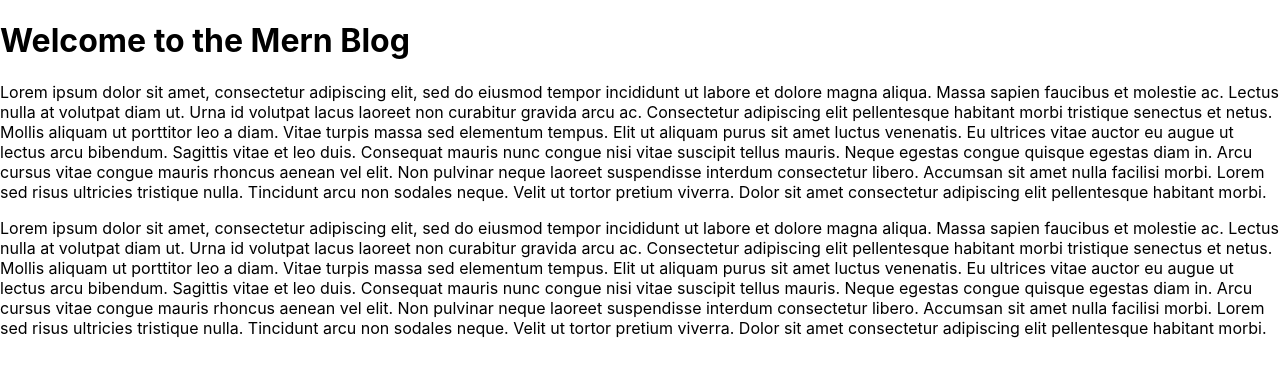
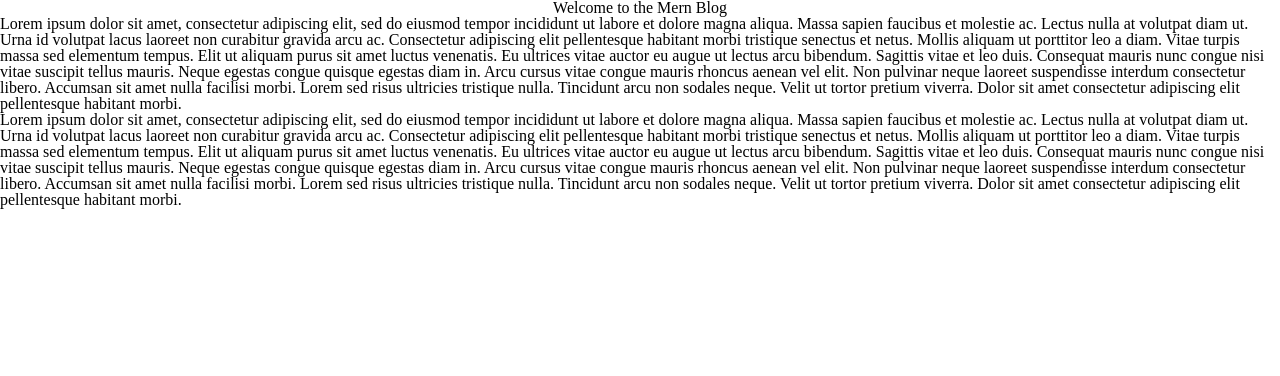
Before and after one commit to mosesvk/_mernBlog, a React (Create React App) app in the folder frontend/: page / in a window 1280 px wide. Shown: the top 376 px of the page. Built offline with nearby package versions, Linux system fonts and the light colour scheme.

Commit message:
initial pages input

```diff
--- a/frontend/package.json
+++ b/frontend/package.json
@@ -35,5 +35,10 @@
       "last 1 firefox version",
       "last 1 safari version"
     ]
+  },
+  "devDependencies": {
+    "autoprefixer": "^10.4.7",
+    "postcss": "^8.4.14",
+    "tailwindcss": "^3.1.6"
   }
 }
--- /dev/null
+++ b/frontend/postcss.config.js
@@ -0,0 +1,6 @@
+module.exports = {
+  plugins: {
+    tailwindcss: {},
+    autoprefixer: {},
+  },
+}
--- a/frontend/src/App.css
+++ /dev/null
@@ -1,38 +0,0 @@
-.App {
-  text-align: center;
-}
-
-.App-logo {
-  height: 40vmin;
-  pointer-events: none;
-}
-
-@media (prefers-reduced-motion: no-preference) {
-  .App-logo {
-    animation: App-logo-spin infinite 20s linear;
-  }
-}
-
-.App-header {
-  background-color: #282c34;
-  min-height: 100vh;
-  display: flex;
-  flex-direction: column;
-  align-items: center;
-  justify-content: center;
-  font-size: calc(10px + 2vmin);
-  color: white;
-}
-
-.App-link {
-  color: #61dafb;
-}
-
-@keyframes App-logo-spin {
-  from {
-    transform: rotate(0deg);
-  }
-  to {
-    transform: rotate(360deg);
-  }
-}
--- a/frontend/src/App.js
+++ b/frontend/src/App.js
@@ -3,7 +3,6 @@ import HomePage from './pages/HomePage';
 import AboutPage from './pages/AboutPage';
 import ArticlePage from './pages/ArticlePage';
 import ArticlesListPage from './pages/ArticlesListPage';
-import './App.css';
 
 function App() {
   return (
--- a/frontend/src/index.css
+++ b/frontend/src/index.css
@@ -1,13 +1,54 @@
+@tailwind base;
+@tailwind components;
+@tailwind utilities;
+
+
+
 body {
-  margin: 0;
-  font-family: -apple-system, BlinkMacSystemFont, 'Segoe UI', 'Roboto', 'Oxygen',
-    'Ubuntu', 'Cantarell', 'Fira Sans', 'Droid Sans', 'Helvetica Neue',
-    sans-serif;
-  -webkit-font-smoothing: antialiased;
-  -moz-osx-font-smoothing: grayscale;
+  font-family: 'Segoe UI', Tahoma, Geneva, Verdana, sans-serif;
+  font-size: 18px;
 }
 
-code {
-  font-family: source-code-pro, Menlo, Monaco, Consolas, 'Courier New',
-    monospace;
+html, body, div, span, applet, object, iframe,
+h1, h2, h3, h4, h5, h6, p, blockquote, pre,
+a, abbr, acronym, address, big, cite, code,
+del, dfn, em, img, ins, kbd, q, s, samp,
+small, strike, strong, sub, sup, tt, var,
+b, u, i, center,
+dl, dt, dd, ol, ul, li,
+fieldset, form, label, legend,
+table, caption, tbody, tfoot, thead, tr, th, td,
+article, aside, canvas, details, embed,
+figure, figcaption, footer, header, hgroup,
+menu, nav, output, ruby, section, summary,
+time, mark, audio, video {
+	margin: 0;
+	padding: 0;
+	border: 0;
+	font-size: 100%;
+	font: inherit;
+	vertical-align: baseline;
 }
+/* HTML5 display-role reset for older browsers */
+article, aside, details, figcaption, figure,
+footer, header, hgroup, menu, nav, section {
+	display: block;
+}
+body {
+	line-height: 1;
+}
+ol, ul {
+	list-style: none;
+}
+blockquote, q {
+	quotes: none;
+}
+blockquote:before, blockquote:after,
+q:before, q:after {
+	content: '';
+	content: none;
+}
+table {
+	border-collapse: collapse;
+	border-spacing: 0;
+}
--- a/frontend/src/pages/HomePage.js
+++ b/frontend/src/pages/HomePage.js
@@ -3,11 +3,47 @@ import React from 'react';
 const HomePage = () => {
   return (
     <>
-      <h1>Welcome to the Mern Blog</h1>
-      <p>Lorem ipsum dolor sit amet, consectetur adipiscing elit, sed do eiusmod tempor incididunt ut labore et dolore magna aliqua. Massa sapien faucibus et molestie ac. Lectus nulla at volutpat diam ut. Urna id volutpat lacus laoreet non curabitur gravida arcu ac. Consectetur adipiscing elit pellentesque habitant morbi tristique senectus et netus. Mollis aliquam ut porttitor leo a diam. Vitae turpis massa sed elementum tempus. Elit ut aliquam purus sit amet luctus venenatis. Eu ultrices vitae auctor eu augue ut lectus arcu bibendum. Sagittis vitae et leo duis. Consequat mauris nunc congue nisi vitae suscipit tellus mauris. Neque egestas congue quisque egestas diam in. Arcu cursus vitae congue mauris rhoncus aenean vel elit. Non pulvinar neque laoreet suspendisse interdum consectetur libero. Accumsan sit amet nulla facilisi morbi. Lorem sed risus ultricies tristique nulla. Tincidunt arcu non sodales neque. Velit ut tortor pretium viverra. Dolor sit amet consectetur adipiscing elit pellentesque habitant morbi.</p>
-      <p>Lorem ipsum dolor sit amet, consectetur adipiscing elit, sed do eiusmod tempor incididunt ut labore et dolore magna aliqua. Massa sapien faucibus et molestie ac. Lectus nulla at volutpat diam ut. Urna id volutpat lacus laoreet non curabitur gravida arcu ac. Consectetur adipiscing elit pellentesque habitant morbi tristique senectus et netus. Mollis aliquam ut porttitor leo a diam. Vitae turpis massa sed elementum tempus. Elit ut aliquam purus sit amet luctus venenatis. Eu ultrices vitae auctor eu augue ut lectus arcu bibendum. Sagittis vitae et leo duis. Consequat mauris nunc congue nisi vitae suscipit tellus mauris. Neque egestas congue quisque egestas diam in. Arcu cursus vitae congue mauris rhoncus aenean vel elit. Non pulvinar neque laoreet suspendisse interdum consectetur libero. Accumsan sit amet nulla facilisi morbi. Lorem sed risus ultricies tristique nulla. Tincidunt arcu non sodales neque. Velit ut tortor pretium viverra. Dolor sit amet consectetur adipiscing elit pellentesque habitant morbi.</p>
+      <div >
+        <h1 className='text-center'>Welcome to the Mern Blog</h1>
+        <p>
+          Lorem ipsum dolor sit amet, consectetur adipiscing elit, sed do
+          eiusmod tempor incididunt ut labore et dolore magna aliqua. Massa
+          sapien faucibus et molestie ac. Lectus nulla at volutpat diam ut. Urna
+          id volutpat lacus laoreet non curabitur gravida arcu ac. Consectetur
+          adipiscing elit pellentesque habitant morbi tristique senectus et
+          netus. Mollis aliquam ut porttitor leo a diam. Vitae turpis massa sed
+          elementum tempus. Elit ut aliquam purus sit amet luctus venenatis. Eu
+          ultrices vitae auctor eu augue ut lectus arcu bibendum. Sagittis vitae
+          et leo duis. Consequat mauris nunc congue nisi vitae suscipit tellus
+          mauris. Neque egestas congue quisque egestas diam in. Arcu cursus
+          vitae congue mauris rhoncus aenean vel elit. Non pulvinar neque
+          laoreet suspendisse interdum consectetur libero. Accumsan sit amet
+          nulla facilisi morbi. Lorem sed risus ultricies tristique nulla.
+          Tincidunt arcu non sodales neque. Velit ut tortor pretium viverra.
+          Dolor sit amet consectetur adipiscing elit pellentesque habitant
+          morbi.
+        </p>
+        <p>
+          Lorem ipsum dolor sit amet, consectetur adipiscing elit, sed do
+          eiusmod tempor incididunt ut labore et dolore magna aliqua. Massa
+          sapien faucibus et molestie ac. Lectus nulla at volutpat diam ut. Urna
+          id volutpat lacus laoreet non curabitur gravida arcu ac. Consectetur
+          adipiscing elit pellentesque habitant morbi tristique senectus et
+          netus. Mollis aliquam ut porttitor leo a diam. Vitae turpis massa sed
+          elementum tempus. Elit ut aliquam purus sit amet luctus venenatis. Eu
+          ultrices vitae auctor eu augue ut lectus arcu bibendum. Sagittis vitae
+          et leo duis. Consequat mauris nunc congue nisi vitae suscipit tellus
+          mauris. Neque egestas congue quisque egestas diam in. Arcu cursus
+          vitae congue mauris rhoncus aenean vel elit. Non pulvinar neque
+          laoreet suspendisse interdum consectetur libero. Accumsan sit amet
+          nulla facilisi morbi. Lorem sed risus ultricies tristique nulla.
+          Tincidunt arcu non sodales neque. Velit ut tortor pretium viverra.
+          Dolor sit amet consectetur adipiscing elit pellentesque habitant
+          morbi.
+        </p>
+      </div>
     </>
   );
 };
 
-export default HomePage
+export default HomePage;
--- /dev/null
+++ b/frontend/tailwind.config.js
@@ -0,0 +1,9 @@
+module.exports = {
+  content: [
+    "./src/**/*.{js,jsx,ts,tsx}",
+  ],
+  theme: {
+    extend: {},
+  },
+  plugins: [],
+}
```
Also changed, not shown: 2 other files (tests, documents, lock files or other folders).
